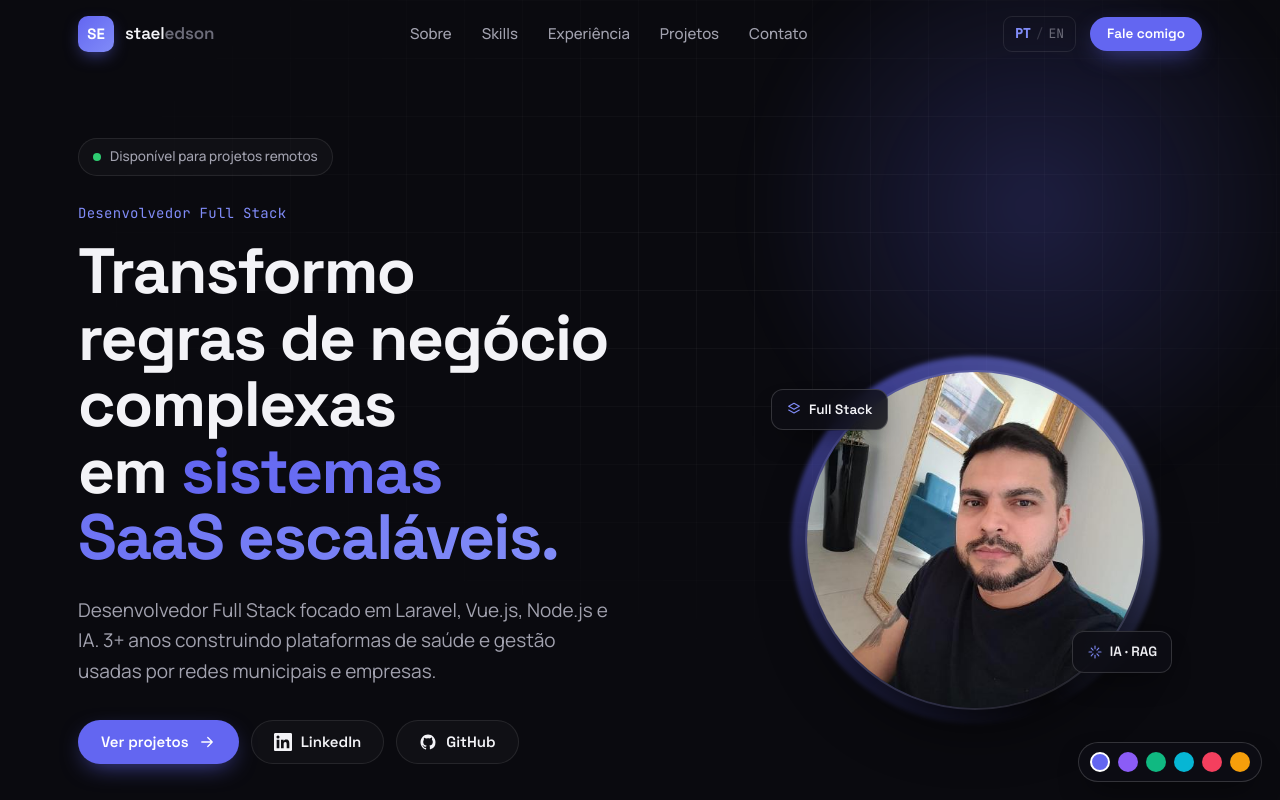
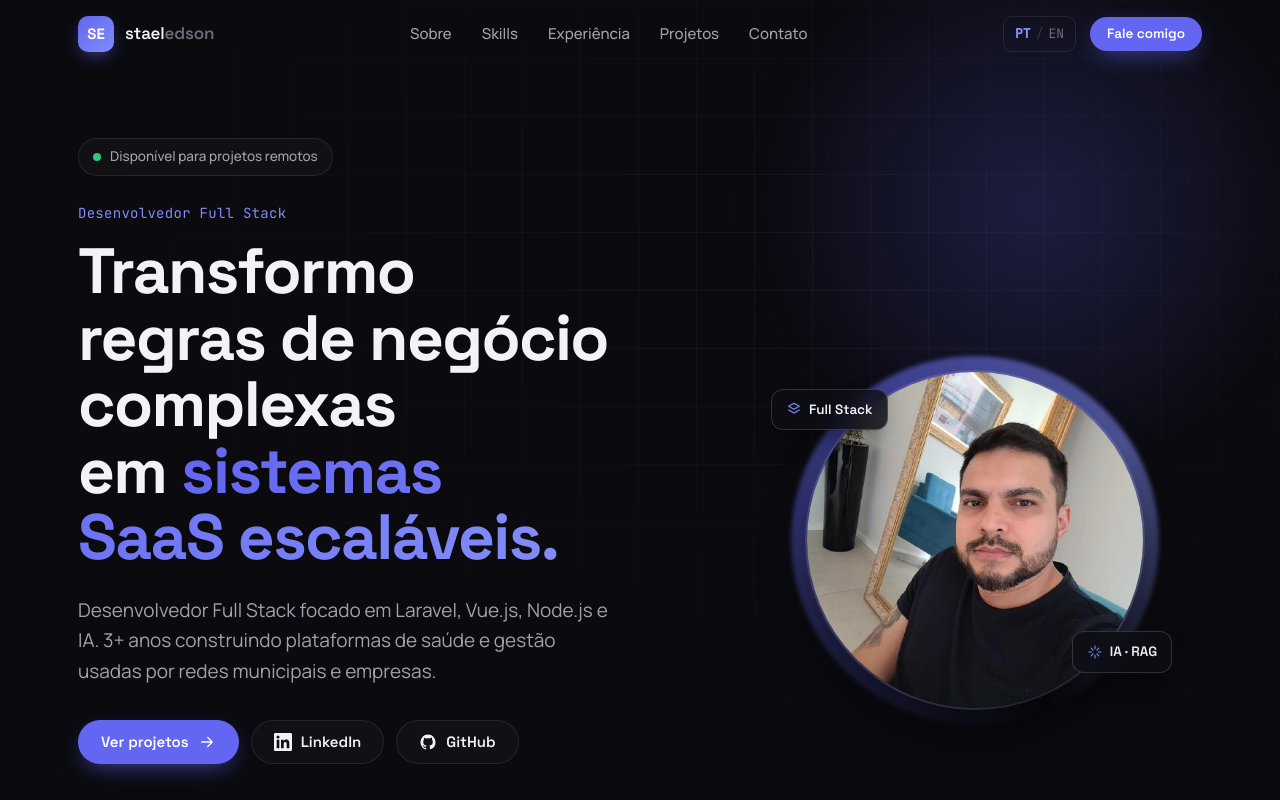
Before and after one commit to staeledson/staeledson.github.io, a Next.js app: page / in a window 1280 px wide. Shown: the top 800 px of the page. Built offline with nearby package versions, Linux system fonts and the light colour scheme.

Commit message:
refactor: remover seletor de cores flutuante
Remove AccentSwitcher e ThemeContext, mantendo a cor de destaque indigo fixa via CSS.

```diff
--- a/src/app/globals.css
+++ b/src/app/globals.css
@@ -4,8 +4,7 @@
 
 /* =========================================================================
    Design system — ported from the validated HTML build.
-   Accent is driven by --accent / --accent-2 / --accent-rgb and can be
-   swapped at runtime (ThemeContext) or hard-set in :root below.
+   Accent is defined by --accent / --accent-2 / --accent-rgb in :root below.
    ========================================================================= */
 :root {
   --bg: #0a0a0f;
@@ -352,10 +351,3 @@ button { font-family: inherit; cursor: pointer; border: none; background: none;
   .avatar-badge--1 { left: -4%; }
   .avatar-badge--2 { right: -2%; }
 }
-
-/* ---------- Accent switcher (Next.js extra) ---------- */
-.accent-switch { position: fixed; right: 18px; bottom: 18px; z-index: 60; display: flex; gap: 8px; padding: 9px 11px; border-radius: 999px; background: rgba(14,14,21,.82); backdrop-filter: blur(12px); border: 1px solid var(--border-strong); box-shadow: 0 12px 30px -12px rgba(0,0,0,.8); }
-.accent-dot { width: 20px; height: 20px; border-radius: 50%; border: 2px solid transparent; transition: transform .18s ease, border-color .18s ease; }
-.accent-dot:hover { transform: scale(1.12); }
-.accent-dot.is-on { border-color: #fff; }
-@media (max-width: 680px) { .accent-switch { right: 12px; bottom: 12px; padding: 7px 9px; } .accent-dot { width: 18px; height: 18px; } }
--- a/src/app/layout.tsx
+++ b/src/app/layout.tsx
@@ -1,7 +1,6 @@
 import type { Metadata } from "next";
 import { Space_Grotesk, Manrope, JetBrains_Mono } from "next/font/google";
 import { LangProvider } from "@/context/LangContext";
-import { ThemeProvider } from "@/context/ThemeContext";
 import "./globals.css";
 
 const spaceGrotesk = Space_Grotesk({
@@ -92,9 +91,7 @@ export default function RootLayout({ children }: { children: React.ReactNode })
         />
       </head>
       <body>
-        <ThemeProvider>
-          <LangProvider>{children}</LangProvider>
-        </ThemeProvider>
+        <LangProvider>{children}</LangProvider>
       </body>
     </html>
   );
--- a/src/app/page.tsx
+++ b/src/app/page.tsx
@@ -9,7 +9,6 @@ import Differentials from "@/components/Differentials";
 import Testimonials from "@/components/Testimonials";
 import Contact from "@/components/Contact";
 import Footer from "@/components/Footer";
-import AccentSwitcher from "@/components/AccentSwitcher";
 
 export default function Home() {
   return (
@@ -27,7 +26,6 @@ export default function Home() {
         <Contact />
       </main>
       <Footer />
-      <AccentSwitcher />
     </>
   );
 }
--- a/src/components/AccentSwitcher.tsx
+++ /dev/null
@@ -1,22 +0,0 @@
-"use client";
-
-import { ACCENTS, useTheme } from "@/context/ThemeContext";
-
-/** Small floating accent picker — mirrors the HTML "Tweaks" accent control. */
-export default function AccentSwitcher() {
-  const { accent, setAccent } = useTheme();
-  return (
-    <div className="accent-switch" aria-label="Cor de destaque">
-      {Object.entries(ACCENTS).map(([key, [c]]) => (
-        <button
-          key={key}
-          className={`accent-dot ${accent === key ? "is-on" : ""}`}
-          style={{ background: c }}
-          onClick={() => setAccent(key)}
-          aria-label={key}
-          aria-pressed={accent === key}
-        />
-      ))}
-    </div>
-  );
-}
--- a/src/context/ThemeContext.tsx
+++ /dev/null
@@ -1,58 +0,0 @@
-"use client";
-
-import { createContext, useContext, useEffect, useState, useCallback } from "react";
-
-/** Accent presets — [accent, accent-2]. Default matches the design (indigo). */
-export const ACCENTS: Record<string, [string, string]> = {
-  indigo: ["#6366f1", "#818cf8"],
-  violet: ["#8b5cf6", "#a78bfa"],
-  emerald: ["#10b981", "#34d399"],
-  cyan: ["#06b6d4", "#22d3ee"],
-  rose: ["#f43f5e", "#fb7185"],
-  amber: ["#f59e0b", "#fbbf24"],
-};
-
-function hexToRgb(hex: string) {
-  const h = hex.replace("#", "");
-  const n = parseInt(h.length === 3 ? h.split("").map((x) => x + x).join("") : h, 16);
-  return `${(n >> 16) & 255}, ${(n >> 8) & 255}, ${n & 255}`;
-}
-
-interface ThemeCtx {
-  accent: string;
-  setAccent: (key: string) => void;
-}
-
-const Ctx = createContext<ThemeCtx | null>(null);
-
-export function ThemeProvider({ children }: { children: React.ReactNode }) {
-  const [accent, setAccentState] = useState<string>("indigo");
-
-  useEffect(() => {
-    try {
-      const saved = localStorage.getItem("se_accent");
-      if (saved && ACCENTS[saved]) setAccentState(saved);
-    } catch {}
-  }, []);
-
-  useEffect(() => {
-    const [a, a2] = ACCENTS[accent] ?? ACCENTS.indigo;
-    const root = document.documentElement;
-    root.style.setProperty("--accent", a);
-    root.style.setProperty("--accent-2", a2);
-    root.style.setProperty("--accent-rgb", hexToRgb(a));
-  }, [accent]);
-
-  const setAccent = useCallback((key: string) => {
-    setAccentState(key);
-    try { localStorage.setItem("se_accent", key); } catch {}
-  }, []);
-
-  return <Ctx.Provider value={{ accent, setAccent }}>{children}</Ctx.Provider>;
-}
-
-export function useTheme() {
-  const ctx = useContext(Ctx);
-  if (!ctx) throw new Error("useTheme must be used within ThemeProvider");
-  return ctx;
-}
```
